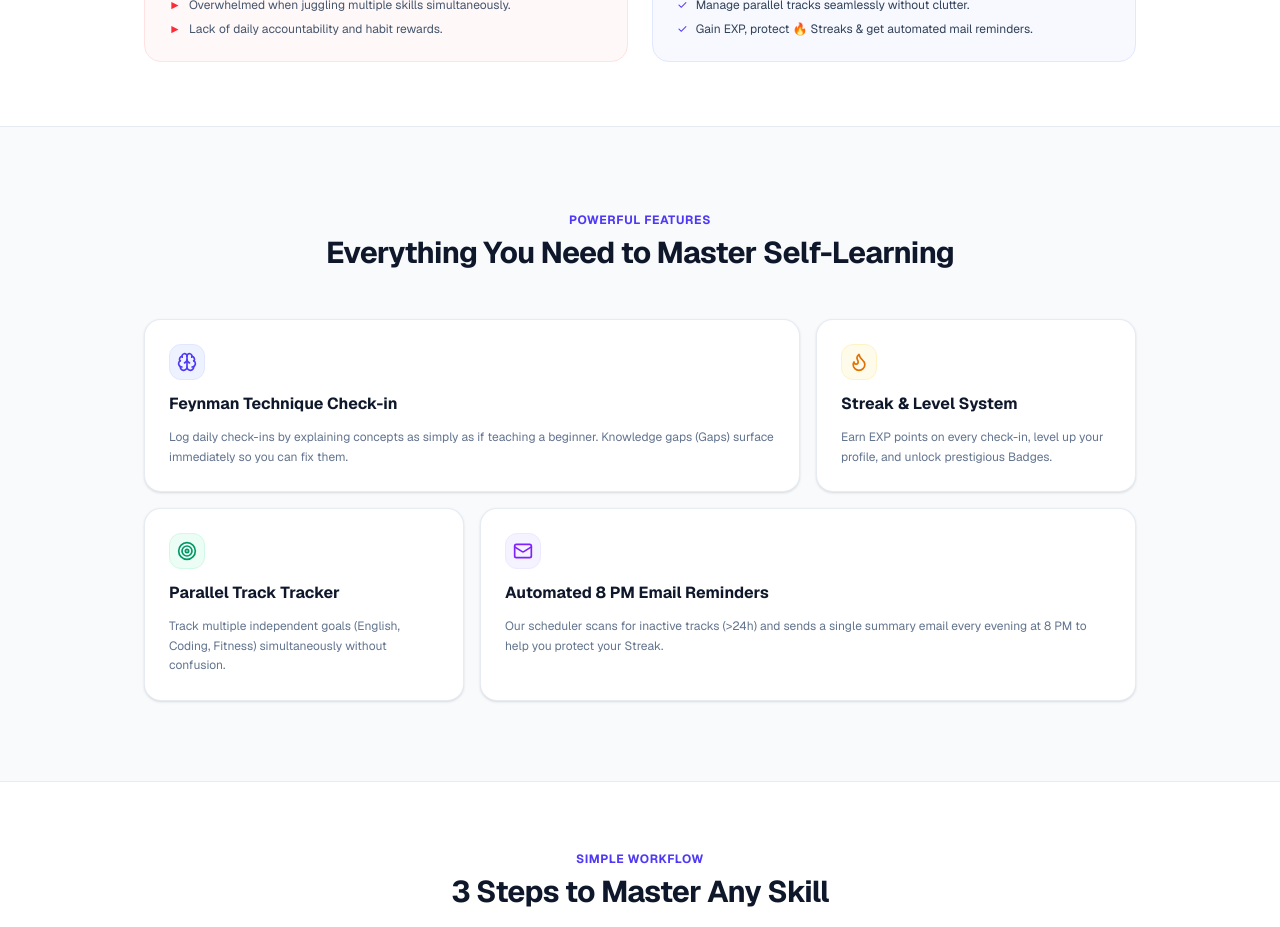
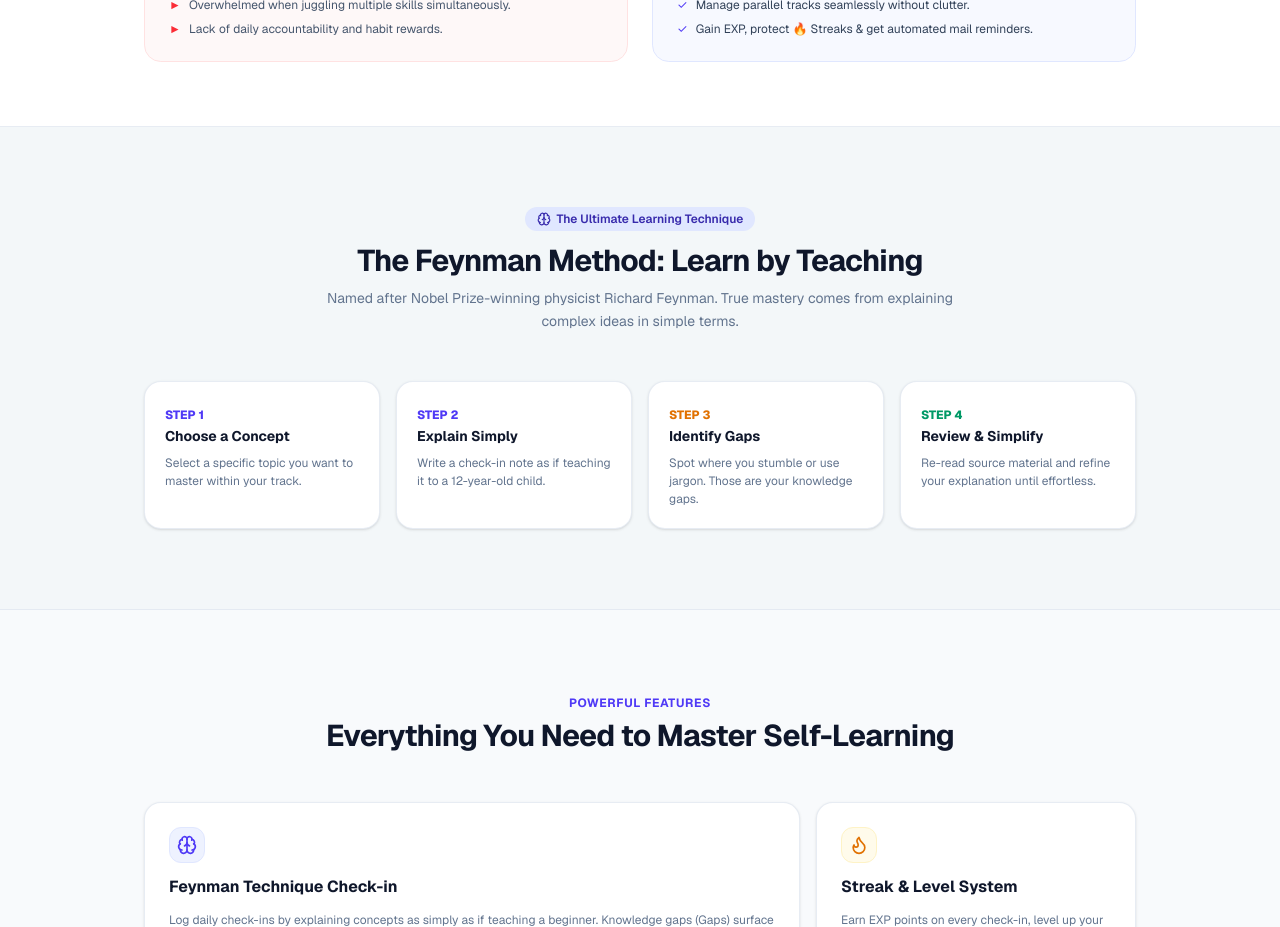
Before and after one commit to nashinnov8/multitrack-ui, a Next.js app: page / in a window 1280 px wide. Shown: the part 1160-2087 px from the top of the page. Built offline with nearby package versions, Linux system fonts and the light colour scheme; no server answers.

Commit message:
feat(landing): add dedicated #feynman section explaining the 4-step Feynman Technique

```diff
--- a/src/features/landing/components/LandingView.tsx
+++ b/src/features/landing/components/LandingView.tsx
@@ -190,6 +190,50 @@ export function LandingView() {
         </div>
       </section>
 
+      {/* 3.5. Dedicated Feynman Technique Section */}
+      <section id="feynman" className="py-16 sm:py-20 bg-slate-100/60 border-b border-slate-200/80">
+        <div className="container mx-auto max-w-5xl px-4">
+          <div className="text-center max-w-2xl mx-auto mb-12">
+            <div className="inline-flex items-center gap-1.5 px-3 py-1 rounded-full bg-indigo-100 text-indigo-800 text-xs font-semibold mb-3">
+              <Brain className="w-3.5 h-3.5" />
+              <span>The Ultimate Learning Technique</span>
+            </div>
+            <h2 className="text-2xl font-bold tracking-tight text-slate-900 sm:text-3xl">
+              The Feynman Method: Learn by Teaching
+            </h2>
+            <p className="text-slate-500 text-xs sm:text-sm mt-2 leading-relaxed">
+              Named after Nobel Prize-winning physicist Richard Feynman. True mastery comes from explaining complex ideas in simple terms.
+            </p>
+          </div>
+
+          <div className="grid grid-cols-1 sm:grid-cols-2 lg:grid-cols-4 gap-4">
+            <div className="p-5 rounded-xl bg-white border border-slate-200/80 shadow-sm space-y-2">
+              <span className="text-xs font-extrabold text-indigo-600">STEP 1</span>
+              <h3 className="text-sm font-bold text-slate-900">Choose a Concept</h3>
+              <p className="text-xs text-slate-500 leading-normal">Select a specific topic you want to master within your track.</p>
+            </div>
+
+            <div className="p-5 rounded-xl bg-white border border-slate-200/80 shadow-sm space-y-2">
+              <span className="text-xs font-extrabold text-indigo-600">STEP 2</span>
+              <h3 className="text-sm font-bold text-slate-900">Explain Simply</h3>
+              <p className="text-xs text-slate-500 leading-normal">Write a check-in note as if teaching it to a 12-year-old child.</p>
+            </div>
+
+            <div className="p-5 rounded-xl bg-white border border-slate-200/80 shadow-sm space-y-2">
+              <span className="text-xs font-extrabold text-amber-600">STEP 3</span>
+              <h3 className="text-sm font-bold text-slate-900">Identify Gaps</h3>
+              <p className="text-xs text-slate-500 leading-normal">Spot where you stumble or use jargon. Those are your knowledge gaps.</p>
+            </div>
+
+            <div className="p-5 rounded-xl bg-white border border-slate-200/80 shadow-sm space-y-2">
+              <span className="text-xs font-extrabold text-emerald-600">STEP 4</span>
+              <h3 className="text-sm font-bold text-slate-900">Review & Simplify</h3>
+              <p className="text-xs text-slate-500 leading-normal">Re-read source material and refine your explanation until effortless.</p>
+            </div>
+          </div>
+        </div>
+      </section>
+
       {/* 4. Core Features Bento Grid */}
       <section id="features" className="py-16 sm:py-20">
         <div className="container mx-auto max-w-5xl px-4">
```
